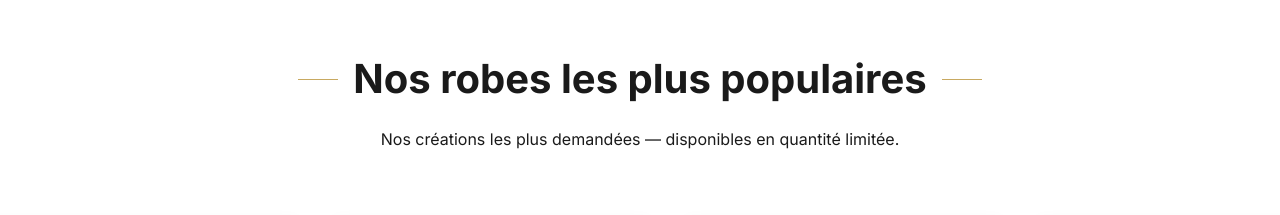
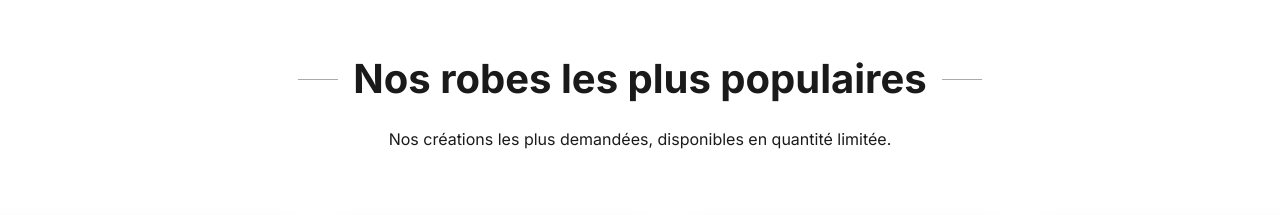
Before and after one commit to MatricxConsulting/pristyle, a Next.js app in the folder site/: page / in a window 1280 px wide. Shown: the part 900-1115 px from the top of the page. Built offline with nearby package versions, Linux system fonts and the light colour scheme; no server answers; the database is empty.

Commit message:
Correction de la ponctuation dans la description des créations populaires pour une meilleure lisibilité.

```diff
--- a/site/app/components/PopularCarousel/PopularCarousel.js
+++ b/site/app/components/PopularCarousel/PopularCarousel.js
@@ -27,7 +27,7 @@ export default function PopularCarousel() {
     <section id="populaires" className={styles.section}>
       <div className={styles.header}>
         <h2 className={styles.title}>Nos robes les plus populaires</h2>
-        <p className={styles.subtitle}>Nos créations les plus demandées — disponibles en quantité limitée.</p>
+        <p className={styles.subtitle}>Nos créations les plus demandées, disponibles en quantité limitée.</p>
       </div>
       {/* Le client shuffle les 37 images à chaque visite */}
       <PopularCarouselClient items={items} />
```
